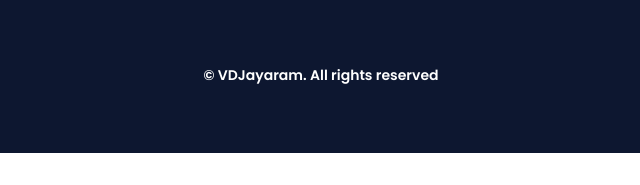
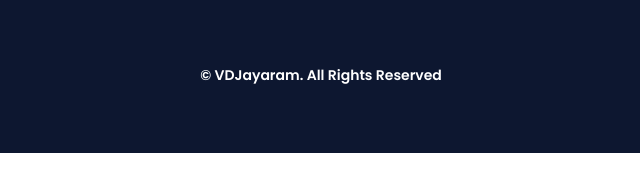
Before and after one commit to jayaramcodes/jayaram-portfolio, a plain HTML site: page index.html in a window 1280 px wide. Shown: the part 3070-3255 px from the top of the page, 319-959 px from the left. Drawn offline with nearby package versions, Linux system fonts and the light colour scheme.

Commit message:
sixth-commit

```diff
--- a/index.html
+++ b/index.html
@@ -204,7 +204,7 @@
                     <!-- <i class='bx bxl-instagram' ></i></a> -->
                 <!-- <a href="#" class="footer__icon"><i class='bx bxl-twitter' ></i></a> -->
             </div>
-            <p class="footer__copy">&#169; VDJayaram. All rights reserved</p>
+            <p class="footer__copy">&#169; VDJayaram. All Rights Reserved</p>
         </footer>
 
 
```
